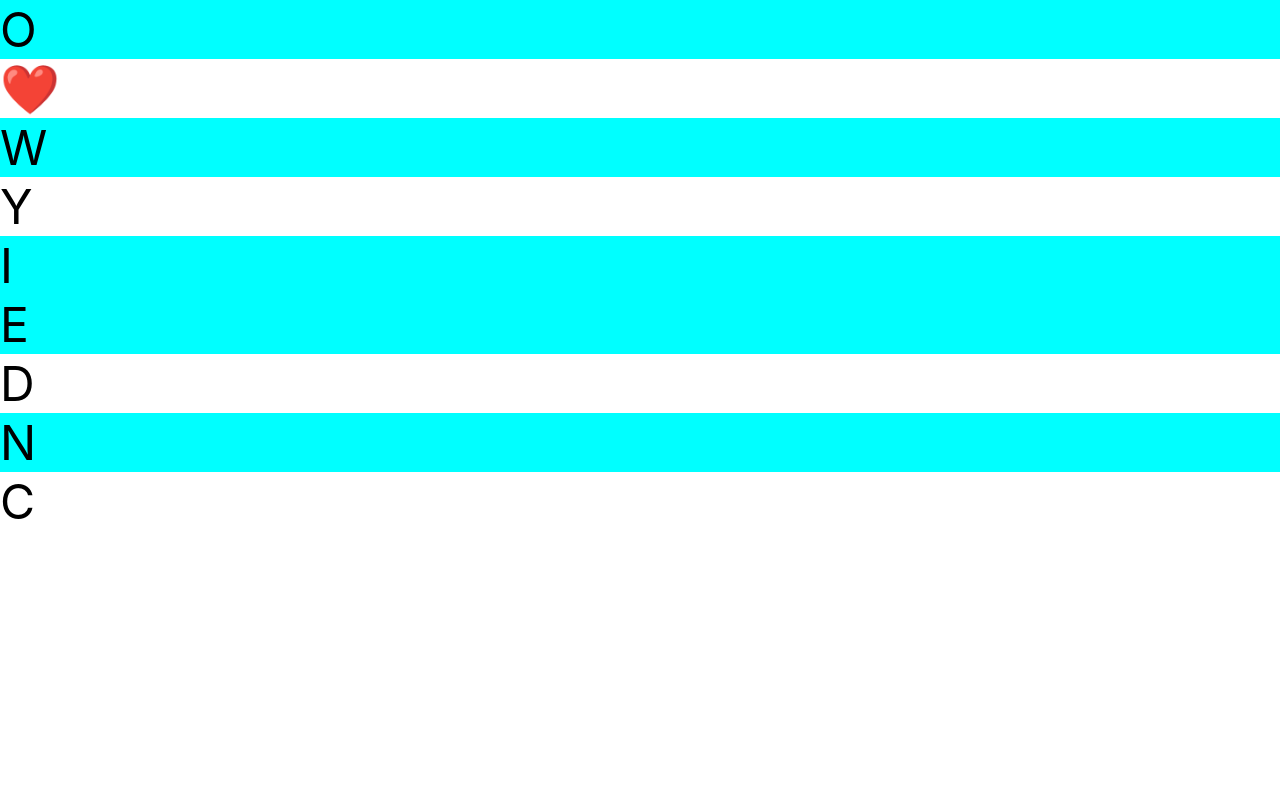
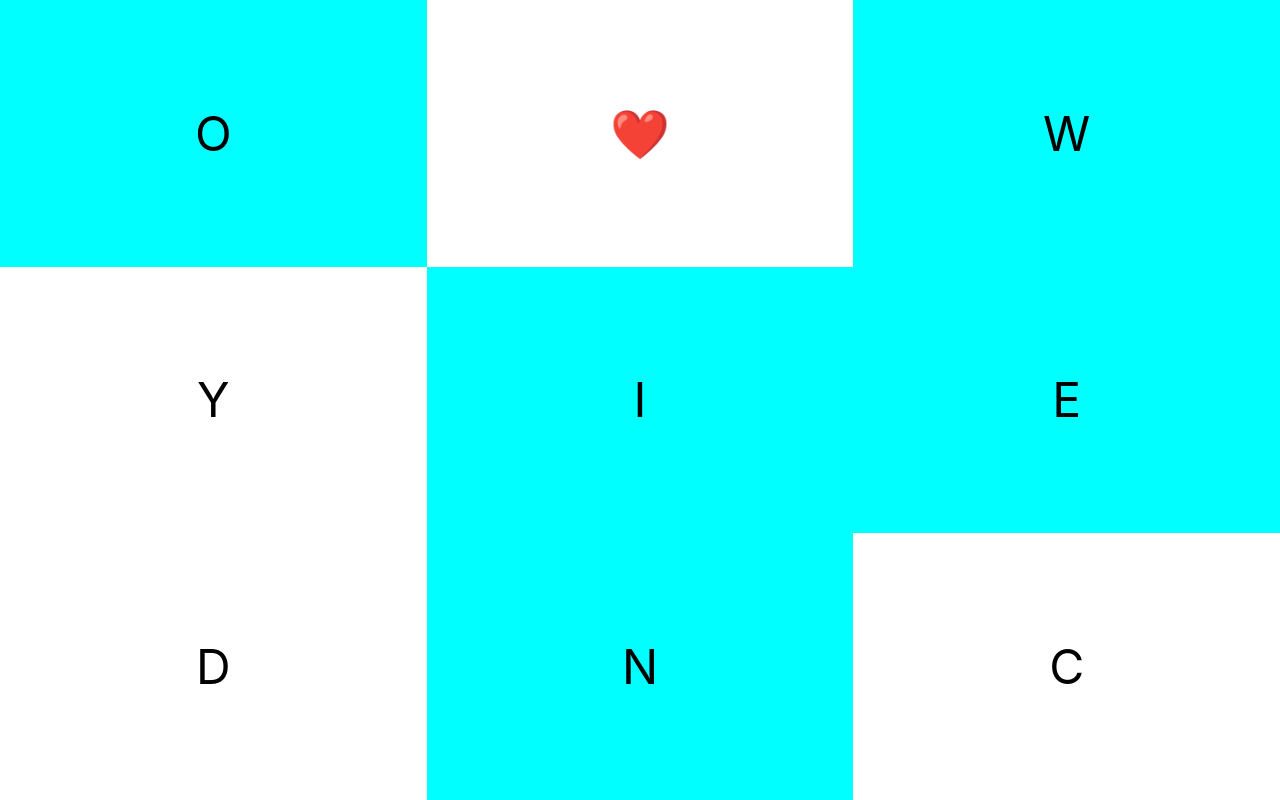
Before and after one commit to JajuanX/gridByExample, a React (Create React App) app: page / in a window 1280 px wide. Built offline with nearby package versions, Linux system fonts and the light colour scheme.

Commit message:
Grid Completed

```diff
--- a/src/App.css
+++ b/src/App.css
@@ -5,10 +5,14 @@
 }
 .container {
   height: 100vh;
-
+  display: grid;
+  grid-template-columns: 1fr 1fr 1fr;
+  grid-template-rows: 1fr 1fr 1fr;
 }
 
 .box {
+  display: grid;
+  place-items: center;
   width: 100%;
   font-size: 3rem;
 }
--- a/src/App.js
+++ b/src/App.js
@@ -1,11 +1,11 @@
 import React from 'react';
 import './App.css';
-import GridExample from './pages/Grids'
+import GridByExample from './pages/GridByExample'
 
 function App() {
   return (
     <div className="App">
-      <GridExample />
+      <GridByExample />
     </div>
   );
 }
```
Also changed, not shown: src/pages/GridByExample.js (renamed from src/pages/Grids.js).
